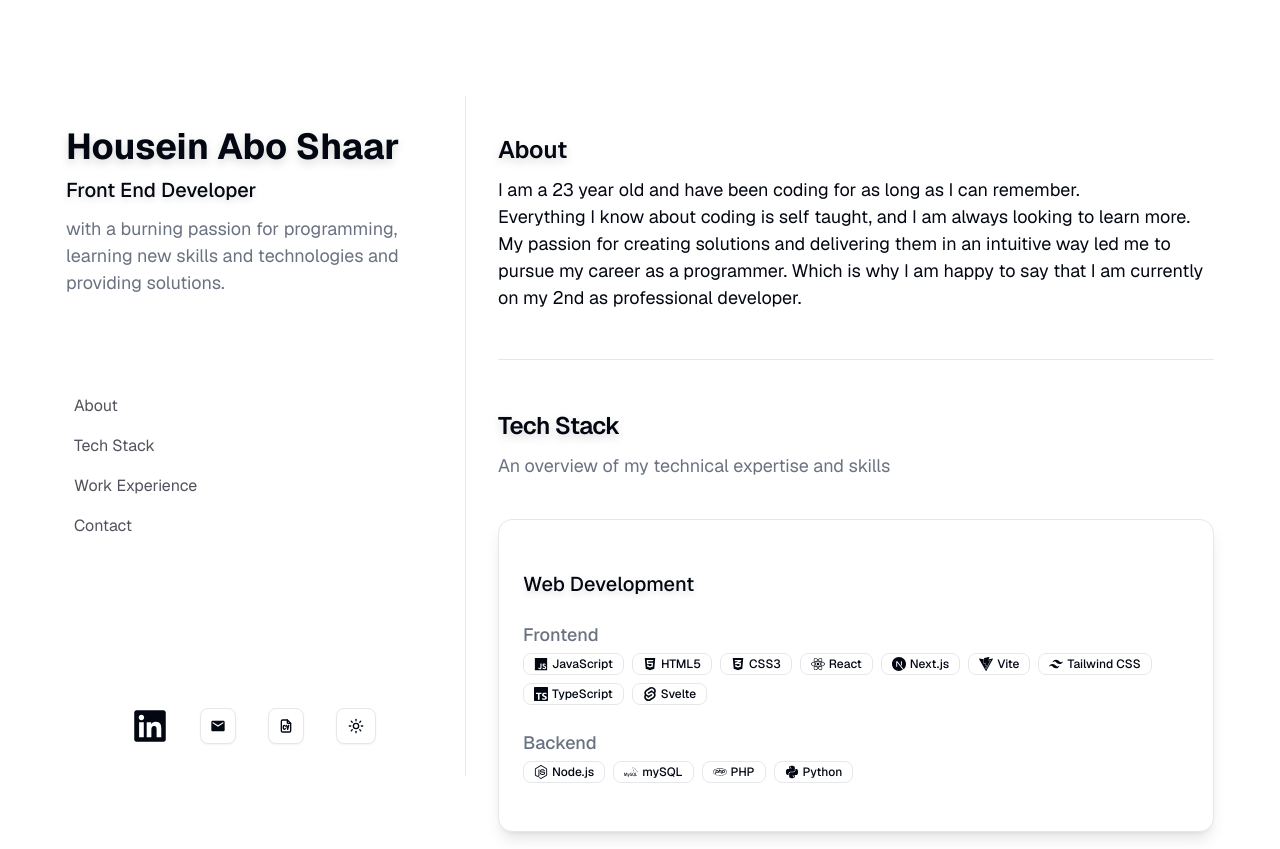
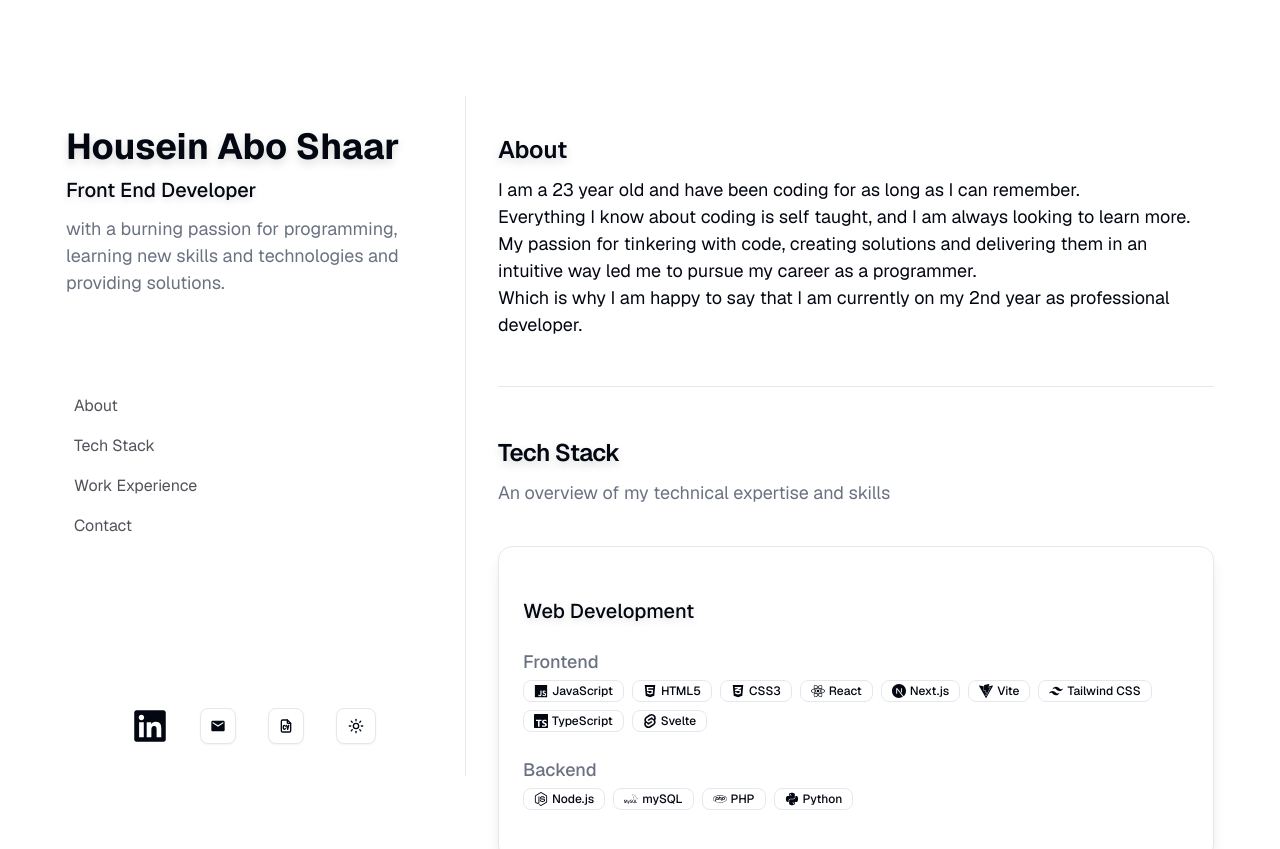
Before and after one commit to HouseinIsProgramming/aMoreElegantPortfolio, a Next.js app: page / in a window 1280 px wide. Shown: the top 849 px of the page. Built offline with nearby package versions, Linux system fonts and the light colour scheme.

Commit message:
i think we are done here.

```diff
--- a/components/about.tsx
+++ b/components/about.tsx
@@ -51,8 +51,8 @@ function About() {
         {`
           I am a ${age} year old and have been coding for as long as I can remember.
           Everything I know about coding is self taught, and I am always looking to learn more.
-          My passion for creating solutions and delivering them in an intuitive way led me to
-          pursue my career as a programmer. Which is why I am happy to say that I am currently on my ${yearsOfExperience}${yearSuffix} as professional developer.
+          My passion for tinkering with code, creating solutions and delivering them in an intuitive way led me to pursue my career as a programmer.
+           Which is why I am happy to say that I am currently on my ${yearsOfExperience}${yearSuffix} year as professional developer.
 
           `}
       </TextEffect>
```
